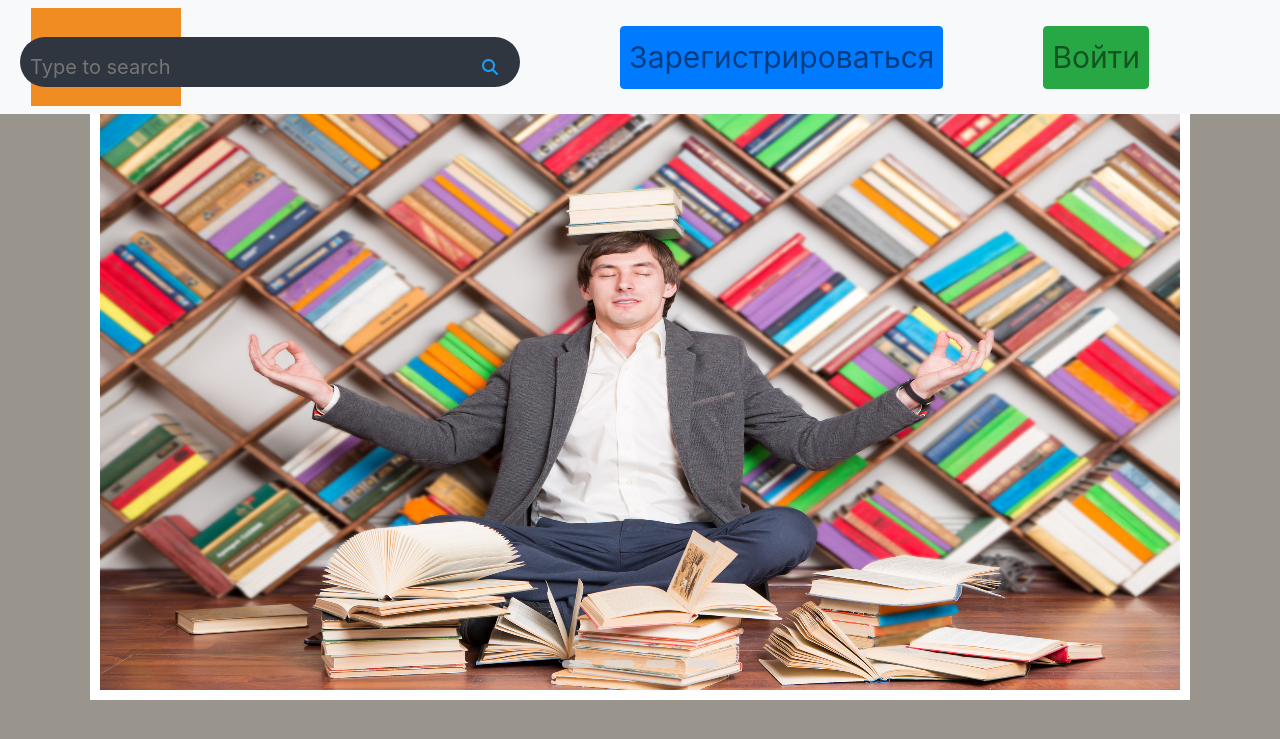
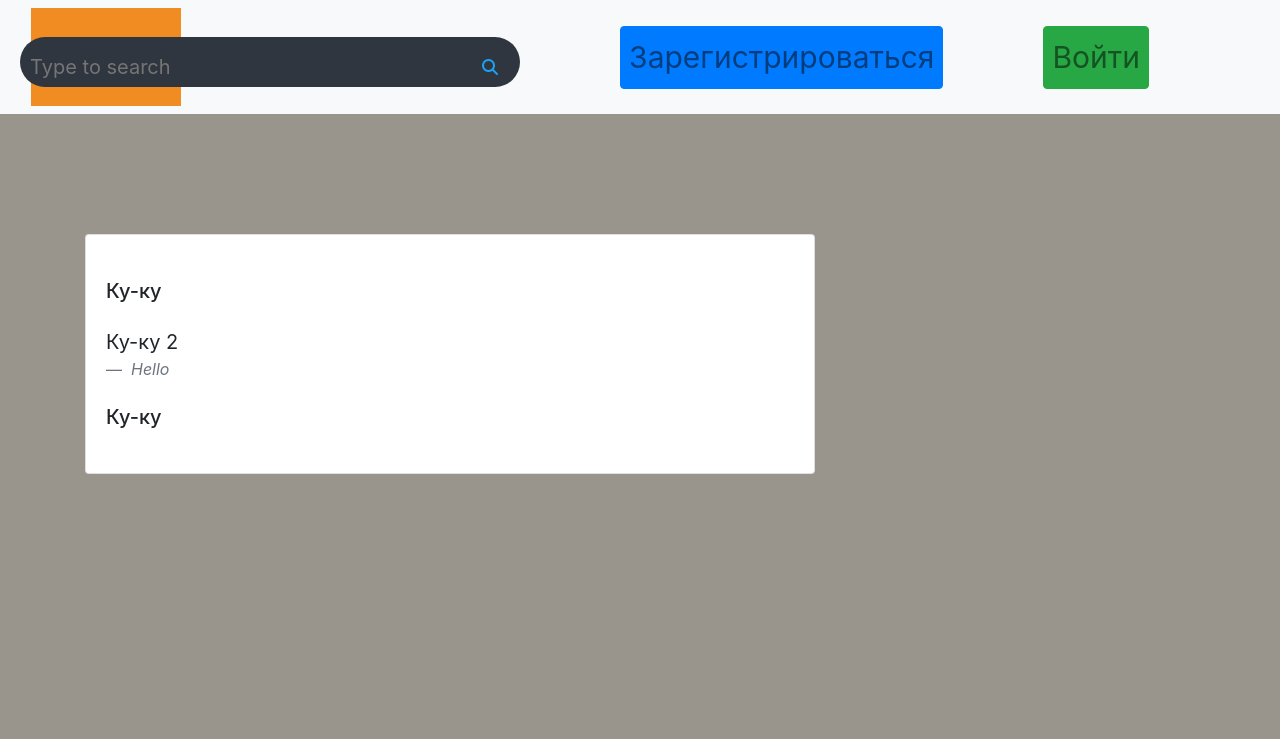
Before and after one commit to smal-owl/who-know, a Flask app: page / in a window 1280 px wide. Shown: the top 739 px of the page. Run offline with Flask 2, Linux system fonts and the light colour scheme; some libraries are stand-ins or nearby versions.

Commit message:
Добавил Шаблон для записи новости.

```diff
--- a/templates/base.html
+++ b/templates/base.html
@@ -41,9 +41,34 @@
                 </div>
 			</nav>
 		</header>
-		<main>
-			{% block content %}
-			{% endblock %}
+		<main class="mt-5 pt-5">
+			<div class="container">
+				<section class="mt-4">
+					<div class="row">
+						<div class="col-md-8 mb-4">
+							<div class="card mb-4 wow fadeIn">
+								<div class="card-body">
+									<p class="h5 my-4">Ку-ку</p>
+
+									<blockquote class="blockquote">
+										<p class="mb-0 ">
+											Ку-ку 2
+										</p>
+										<footer class="blockquote-footer">
+											<cite title="Hello">
+												Hello
+											</cite>
+										</footer>
+									</blockquote>
+
+									<p class="h5 my-4">Ку-ку</p>
+
+								</div>
+							</div>
+						</div>
+					</div>
+				</section>
+			</div>
 		</main>
 	</body>
 </html>
```
